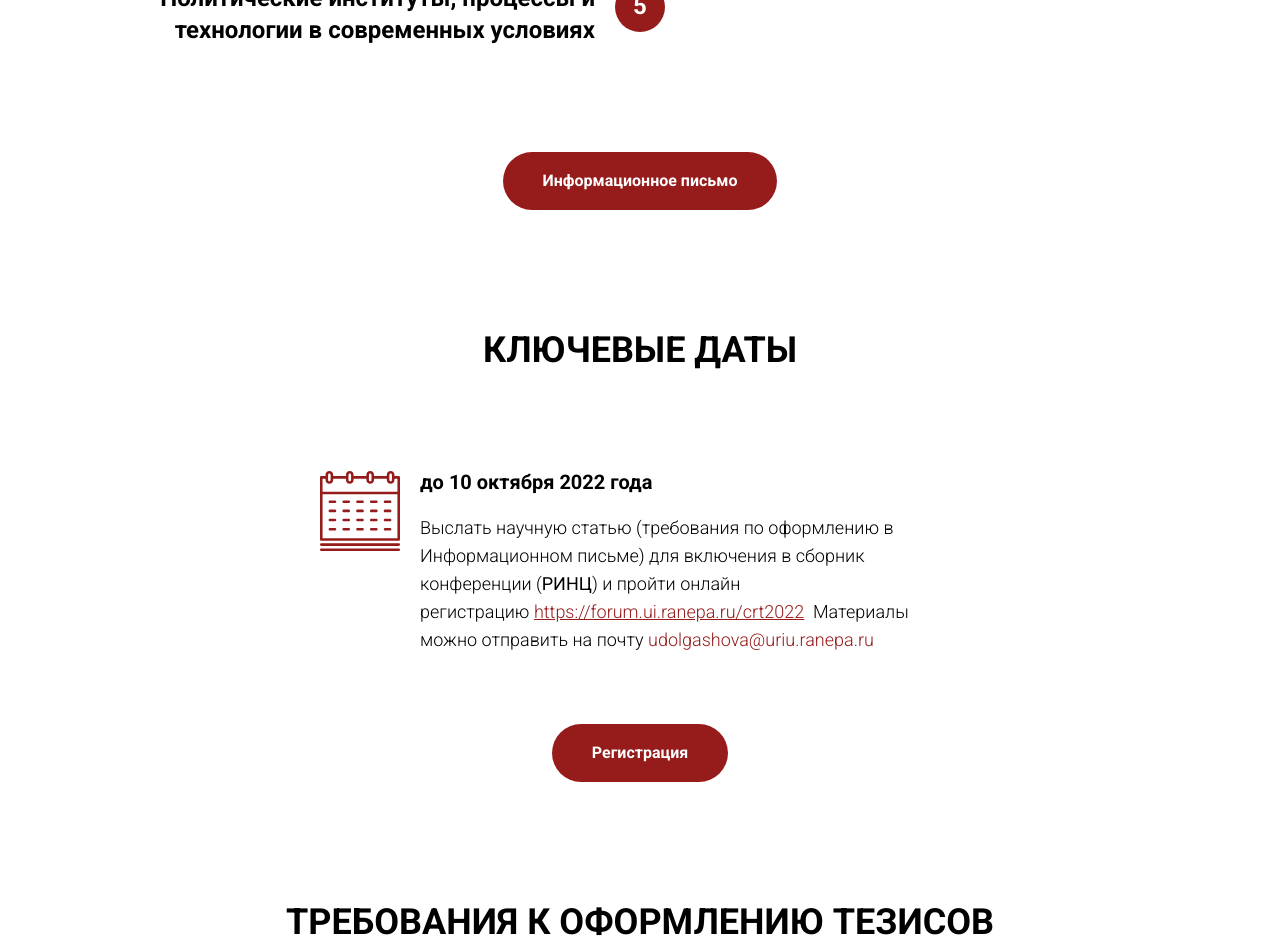
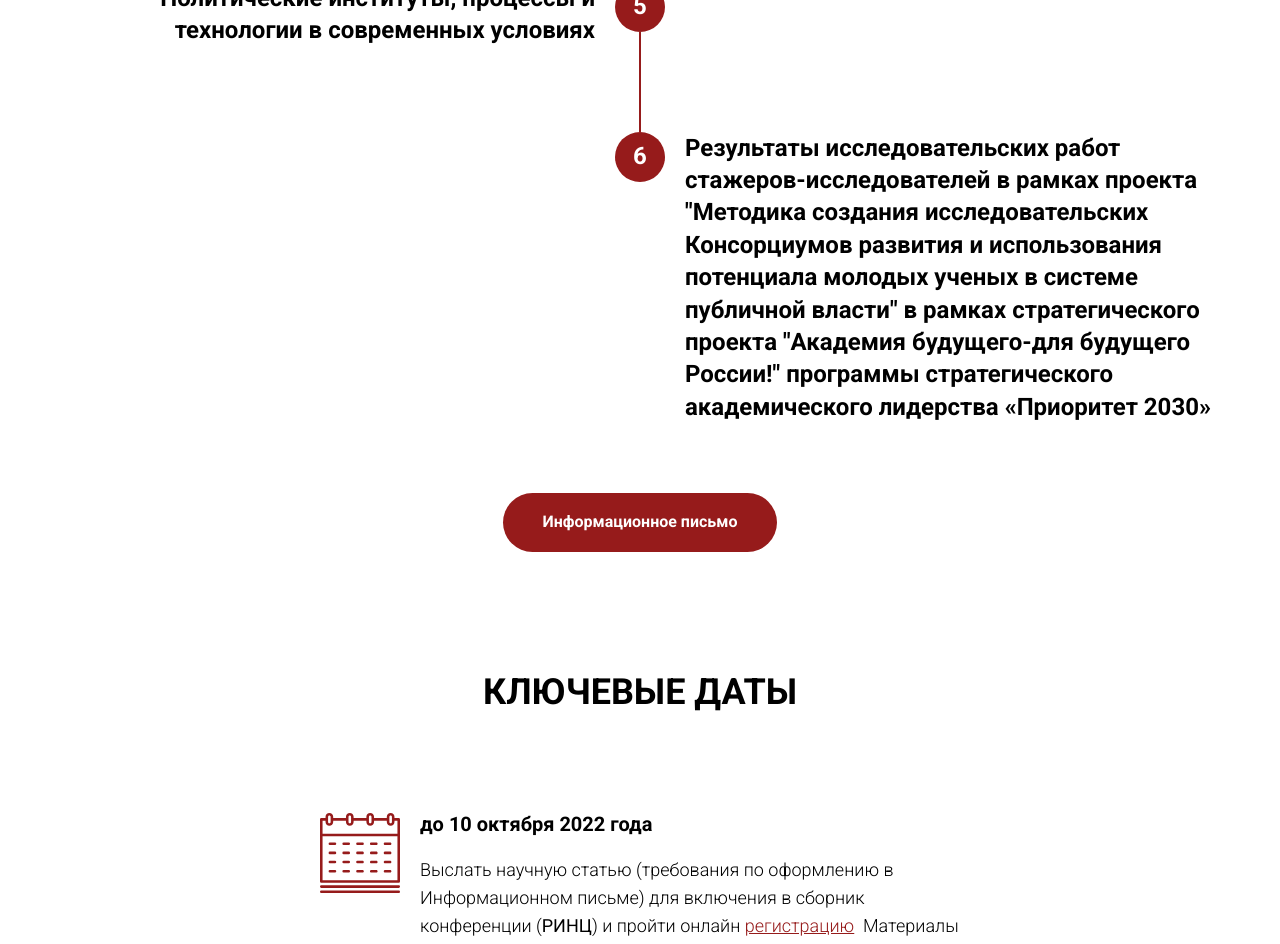
Before and after one commit to kawasakime/social_science, a React (Create React App) app: page / in a window 1280 px wide. Shown: the part 4920-5864 px from the top of the page. Built offline with nearby package versions, Linux system fonts and the light colour scheme.

Commit message:
edited pdf and sections

```diff
--- a/package.json
+++ b/package.json
@@ -25,6 +25,7 @@
       "react-app/jest"
     ]
   },
+  "homepage": ".",
   "browserslist": {
     "production": [
       ">0.2%",
--- a/src/components/Deadline.jsx
+++ b/src/components/Deadline.jsx
@@ -19,18 +19,20 @@ const Deadline = () => {
             <h4>до 10 октября 2022 года</h4>
             <p>
               Выслать научную статью (требования по оформлению в Информационном
-              письме) для включения в сборник конференции (
-              <b>РИНЦ</b>) и пройти онлайн
-              регистрацию&nbsp;
-              <a href="https://forum.ui.ranepa.ru/crt2022" target="blank">
-                https://forum.ui.ranepa.ru/crt2022
+              письме) для включения в сборник конференции (<b>РИНЦ</b>) и пройти
+              онлайн&nbsp;
+              <a href="https://forms.gle/SFaoJRiU1CS4Ni2h9" target="blank">
+                регистрацию
               </a>
               &nbsp; Материалы можно отправить на почту{" "}
               <span className="red">udolgashova@uriu.ranepa.ru</span>
             </p>
           </div>
         </div>
-        <Button link={"https://forms.gle/SFaoJRiU1CS4Ni2h9"} text={"Регистрация"}/>
+        <Button
+          link={"https://forms.gle/SFaoJRiU1CS4Ni2h9"}
+          text={"Регистрация"}
+        />
       </div>
     </section>
   );
--- a/src/components/Sections/index.jsx
+++ b/src/components/Sections/index.jsx
@@ -10,6 +10,7 @@ const sections = [
   "Модернизация государственного и корпоративного управления в целях обеспечения стратегической устойчивости",
   "Правовое регулирование устойчивого развития территориальных и отраслевых экосистем",
   "Политические институты, процессы и технологии в современных условиях",
+  'Результаты исследовательских работ стажеров-исследователей в рамках проекта "Методика создания исследовательских Консорциумов развития и использования потенциала молодых ученых в системе публичной власти" в рамках стратегического проекта "Академия будущего-для будущего России!" программы стратегического академического лидерства «Приоритет 2030»',
 ];
 
 const titleColumn = (i) => {
@@ -35,9 +36,7 @@ const Sections = () => {
           {sections.map((item, i) => {
             return (
               <React.Fragment key={i}>
-                <h2 style={titleColumn(i)}>
-                  {item}
-                </h2>
+                <h2 style={titleColumn(i)}>{item}</h2>
                 <SectionsDesignationItem
                   style={designationRow(i)}
                   number={i + 1}
--- a/src/scss/app.scss
+++ b/src/scss/app.scss
@@ -158,6 +158,7 @@ section {
     grid-template-columns: 1fr auto 1fr;
     justify-content: center;
     justify-items: center;
+    margin-bottom: 50px;
 
     h2 {
       line-height: 1.35;
```
Also changed, not shown: 1 other file (tests, documents, lock files or other folders).
